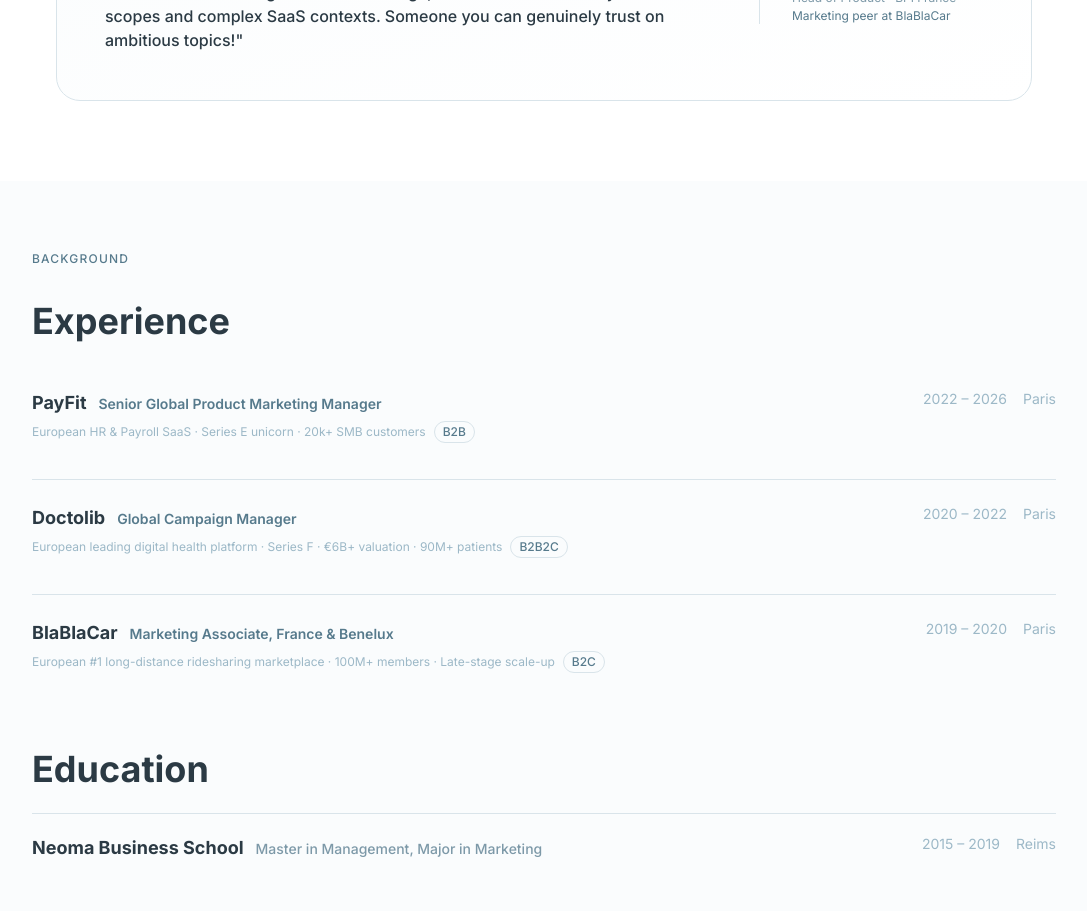
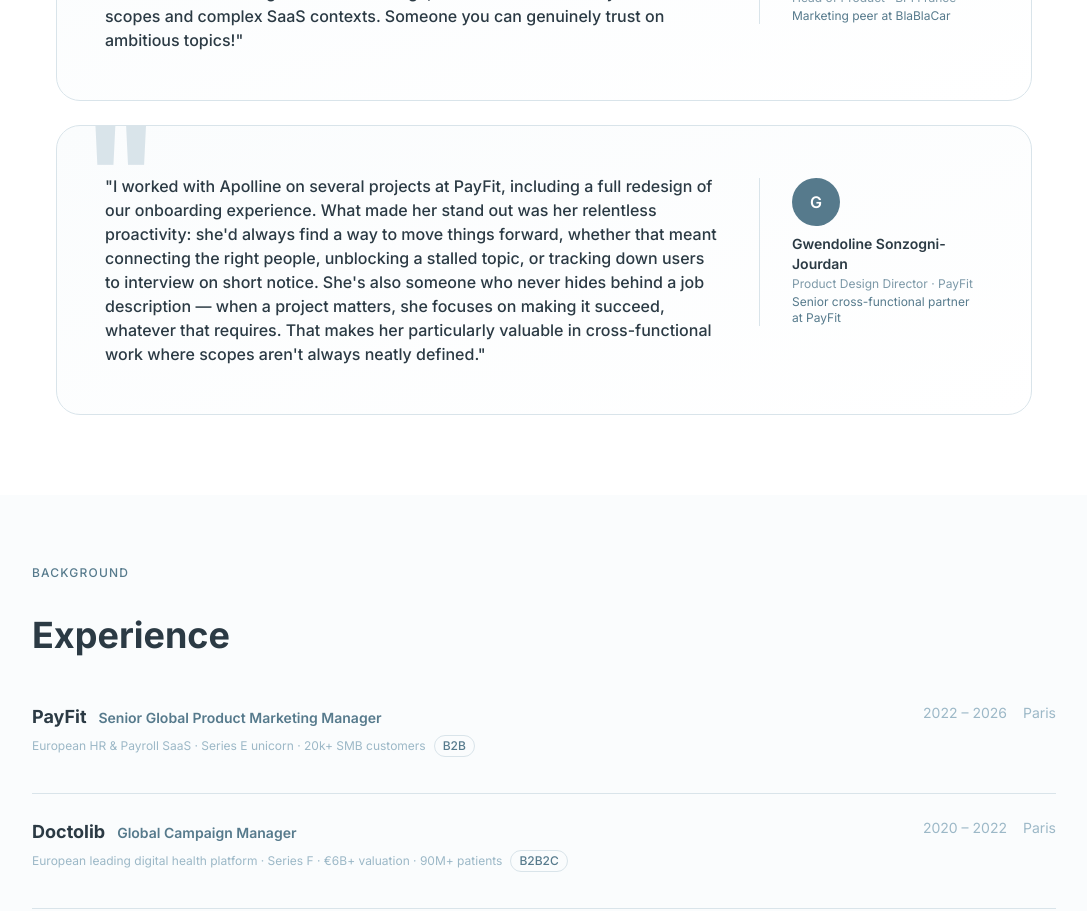
Before and after one commit to ApollineAurenche/portfolio-site, a React (Vite) app: page / in a window 1280 px wide. Shown: the part 3980-4891 px from the top of the page, without its empty margins (96-1183 px from the left). Built offline with nearby package versions, Linux system fonts and the light colour scheme.

Commit message:
Add Gwendoline Sonzogni-Jourdan referral

```diff
--- a/src/App.jsx
+++ b/src/App.jsx
@@ -391,6 +391,14 @@ const referrals = [
     relation: 'Marketing peer at BlaBlaCar',
     quote:
       "I worked with Apolline at BlaBlaCar. She's the kind of profile that makes a real difference. Reliable, empathetic, deeply user-focused, and always bringing both a data mindset and a sharp macro vision. Her marketing background in product-driven environments gives her a rare edge; she moves comfortably across new scopes and complex SaaS contexts. Someone you can genuinely trust on ambitious topics!",
+  },
+  {
+    name: 'Gwendoline Sonzogni-Jourdan',
+    role: 'Product Design Director',
+    company: 'PayFit',
+    relation: 'Senior cross-functional partner at PayFit',
+    quote:
+      "I worked with Apolline on several projects at PayFit, including a full redesign of our onboarding experience. What made her stand out was her relentless proactivity: she'd always find a way to move things forward, whether that meant connecting the right people, unblocking a stalled topic, or tracking down users to interview on short notice. She's also someone who never hides behind a job description — when a project matters, she focuses on making it succeed, whatever that requires. That makes her particularly valuable in cross-functional work where scopes aren't always neatly defined.",
   },
 ]
 
```
Also changed, not shown: vite.config.js.timestamp-1782779730529-c2f6efceee3dc.mjs (added, +10 -0 lines).
